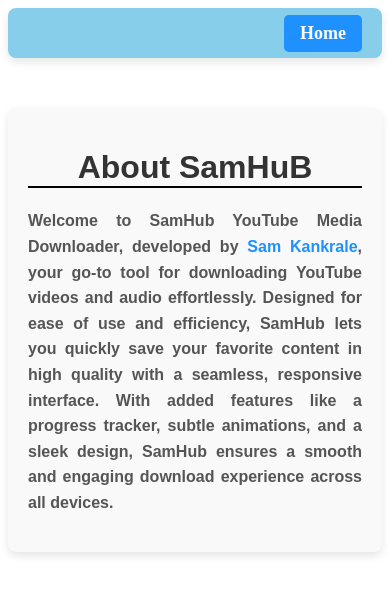
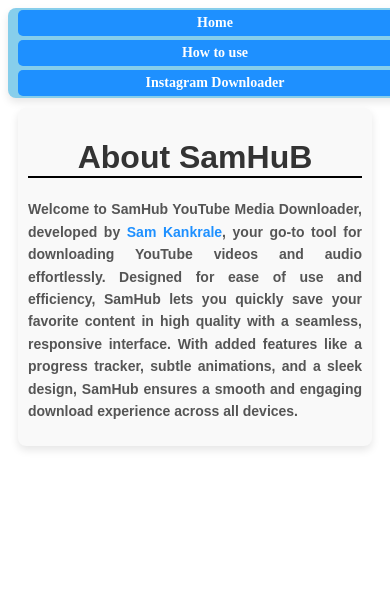
Before and after one commit to shubhamkankrale/SamHuB, a Flask app: page /about in a window 390 px wide. Shown: the top 595 px of the page. Run offline with Flask 3, Linux system fonts and the light colour scheme.

Commit message:
Update about.html

```diff
--- a/templates/about.html
+++ b/templates/about.html
@@ -9,12 +9,14 @@
         .navbar {
             background-color: skyblue;
             height: 50px;
+            width: 100%;
             display: flex;
             align-items: center;
             justify-content: flex-end;
             padding: 0 20px;
             box-shadow: 0px 4px 8px rgba(0, 0, 0, 0.1);
             border-radius: 8px;
+            flex-wrap: wrap;
         }
 
         /* Navbar link styling */
@@ -27,6 +29,7 @@
             padding: 8px 16px;
             border-radius: 5px;
             transition: background-color 0.3s;
+            margin: 4px;
         }
 
         .navbar a:hover {
@@ -50,6 +53,7 @@
             color: #333;
             text-align: center;
             margin-bottom: 20px;
+            border-bottom: solid 2px black;
         }
 
         /* Paragraph styling */
@@ -70,14 +74,59 @@
         .container a:hover {
             text-decoration: underline;
         }
-        h1{
-            border-bottom:solid 2px black;
+
+        /* Responsive styling */
+        @media (max-width: 768px) {
+            .navbar {
+                justify-content: center;
+                padding: 0 10px;
+            }
+
+            .navbar a {
+                font-size: 16px;
+                padding: 6px 12px;
+            }
+
+            .container {
+                margin: 20px auto;
+                padding: 15px;
+            }
+
+            .container p {
+                font-size: 15px;
+            }
+        }
+
+        @media (max-width: 400px) {
+            .navbar {
+                flex-direction: column;
+                height: auto;
+            }
+
+            .navbar a {
+                font-size: 14px;
+                padding: 5px 10px;
+                width: 100%;
+                text-align: center;
+                margin: 2px 0;
+            }
+
+            .container {
+                margin: 10px;
+                padding: 10px;
+            }
+
+            .container p {
+                font-size: 14px;
+            }
         }
     </style>
 </head>
 <body>
     <nav class="navbar">
-        <a href="https://samhub.onrender.com/" id="tab">Home</a>
+        <a href="http://127.0.0.1:5000" id="home" class="btn">Home</a>
+        <a href="http://127.0.0.1:5000/howtouse" id="aboutus" class="btn">How to use</a>
+        <a href="http://127.0.0.1:5000/instagram" id="insta" class="btn">Instagram Downloader</a>
     </nav>
     <div class="container">
         <h1>About SamHuB</h1>
```
